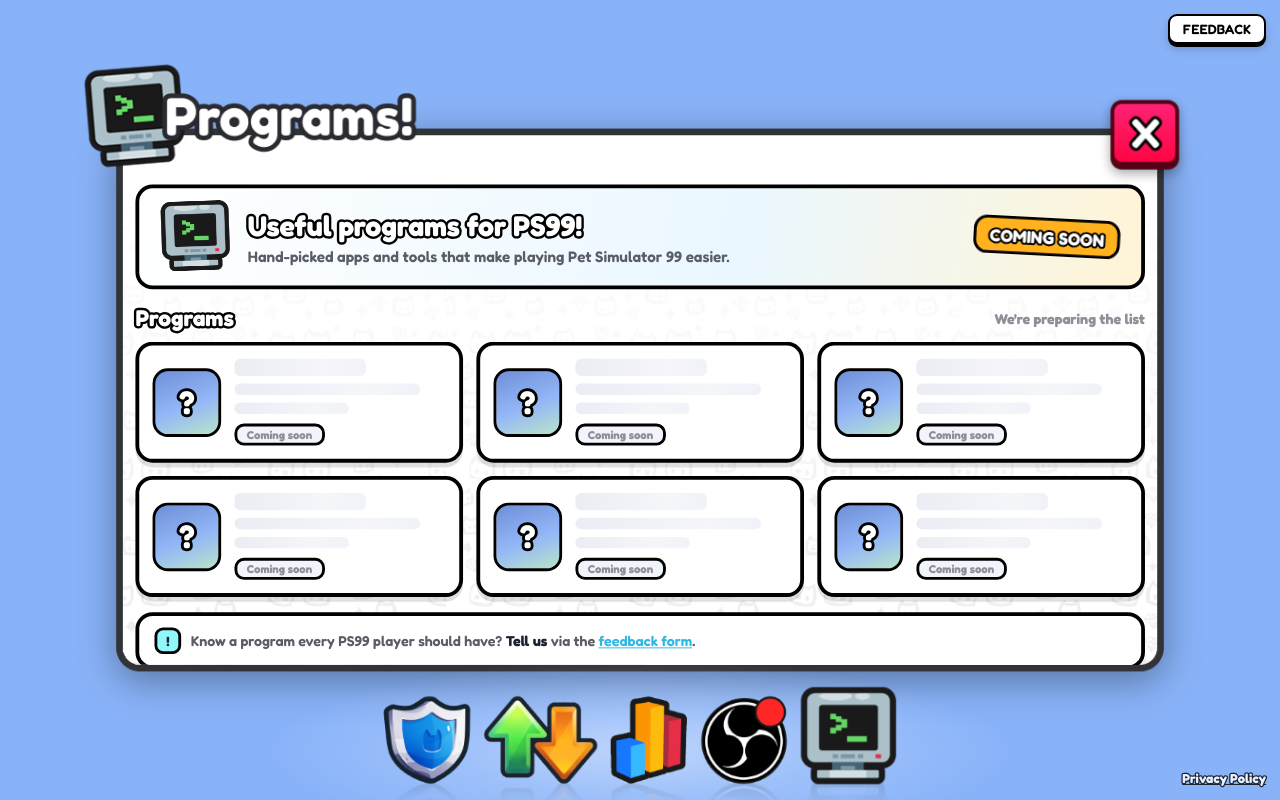
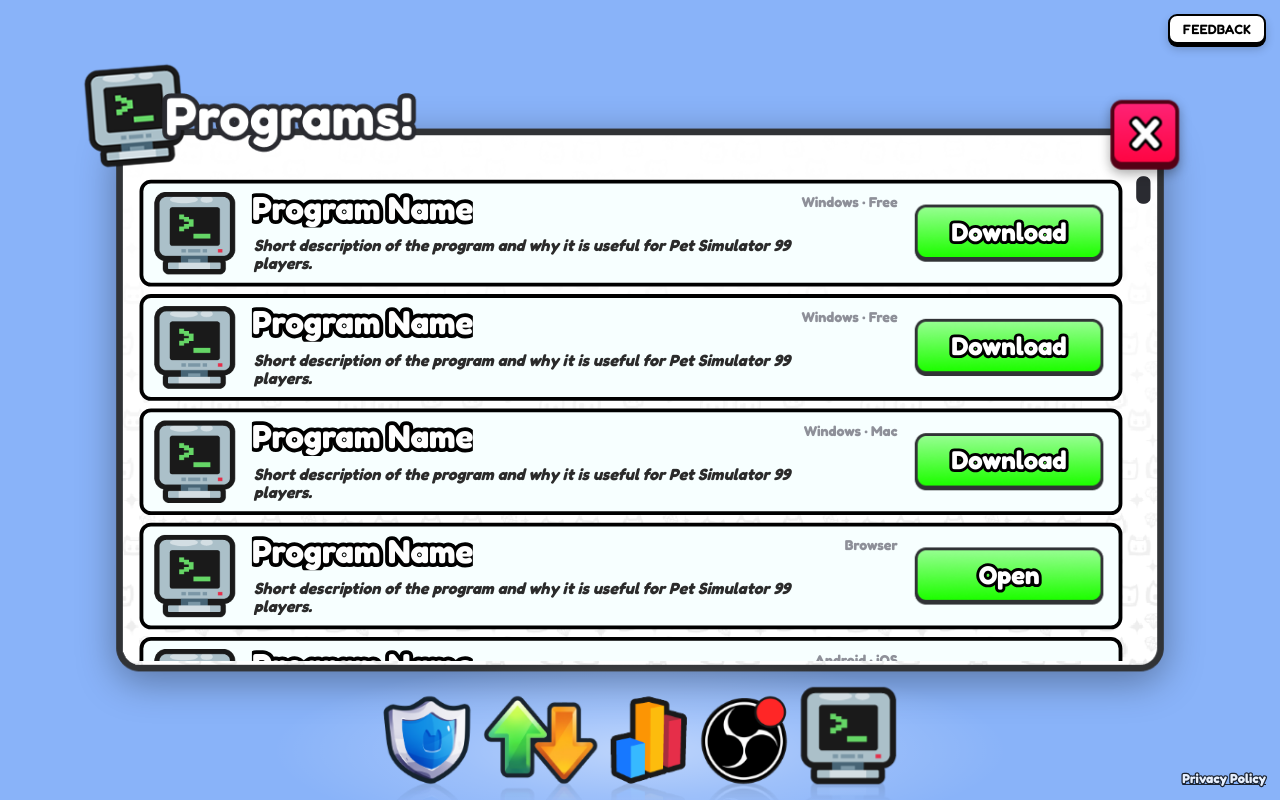
Before and after one commit to dan13ell/ps99clans, a plain HTML site: page programs/index.html in a window 1280 px wide. Drawn offline with Linux system fonts and the light colour scheme.

Commit message:
Programs: one program per row in clan-row style, site buttons, visible scrollbar, no coming soon
Co-Authored-By: Claude Opus 5.5 <noreply@anthropic.com>
Claude-Session: https://claude.ai/code/session_01WzhvNp3R4Pd21aEGdjJFm4

```diff
--- a/programs/index.html
+++ b/programs/index.html
@@ -62,60 +62,59 @@
         .close-btn:hover:not(:active) { left: 1042px; top: -34px; width: 76px; height: 77px; }
         .close-btn:active { background-image: url("/images/X-clicked.png"); left: 1047px; top: -29px; width: 66px; height: 67px; }
 
-        /* ---------- posuvná oblast v okně ---------- */
+        /* ---------- posuvná oblast v okně (scrollbar = /scrollbar.js, jezdec scroller.png) ---------- */
         .pr-scroll {
-            position: absolute; left: 8px; top: 7px; width: 1096px; height: 556px;
+            position: absolute; left: 14px; top: 50px; width: 1072px; height: 508px;
             overflow-y: auto; overflow-x: hidden; z-index: 900;
-            border-radius: 16px;
             touch-action: pan-y pinch-zoom !important; overscroll-behavior: contain !important;
-            contain: strict;
         }
-        .pr-inner { position: relative; width: 1096px; padding: 52px 24px 22px 12px; display: flex; flex-direction: column; gap: 16px; }
+        .pr-list { width: 1072px; padding: 4px 30px 12px 10px; display: flex; flex-direction: column; gap: 8px; }
 
-        /* ---------- společné ---------- */
-        .card { position: relative; background: #FFFFFF; border: 4px solid #000; border-radius: 18px; }
-        .title-stroke {
-            font-size: 24px; color: #FFFFFF;
-            -webkit-text-stroke: 5px #000; stroke-linejoin: round; -webkit-stroke-linejoin: round;
-            paint-order: stroke fill; font-weight: 800 !important; white-space: nowrap;
+        /* ---------- řádek programu (jako řádek klanu na Top Clans) ---------- */
+        .prog {
+            position: relative; display: block; flex-shrink: 0; height: 112px;
+            background: #F7FFFF; border: 4px solid #000; border-radius: 12px;
+            text-decoration: none; cursor: pointer; -webkit-tap-highlight-color: transparent;
+            transition: transform 0.044s cubic-bezier(0.1, 0.9, 0.2, 1);
         }
-        .sec-head { display: flex; align-items: center; justify-content: space-between; gap: 10px; margin-bottom: 10px; }
-        .sec-sub { font-size: 15px; font-weight: 700 !important; color: #8E9099; white-space: nowrap; }
+        .prog:hover:not(:active) { transform: scale(1.012); z-index: 10; }
+        .prog:active { transform: scale(0.97); }
 
-        /* ---------- hero ---------- */
-        .hero { display: flex; align-items: center; gap: 18px; padding: 14px 22px; background: linear-gradient(100deg, #FFFFFF 0%, #EAF7FF 60%, #FFF4D6 100%); }
-        .hero-txt { flex: 1 1 auto; min-width: 0; }
-        .hero-ic { width: 74px; height: auto; flex: 0 0 auto; animation: heroBob 3s ease-in-out infinite; }
-        @keyframes heroBob { 0%, 100% { transform: translateY(0) rotate(-4deg); } 50% { transform: translateY(-5px) rotate(4deg); } }
-        .hero h1 { font-size: 30px; }
-        .hero p { margin-top: 4px; font-size: 16px; color: #5A5D66; font-weight: 600 !important; }
-        .hero-soon {
-            flex: 0 0 auto; padding: 6px 14px; border-radius: 14px; border: 3px solid #000; background: #FFB21E;
-            color: #FFF; font-size: 18px; font-weight: 800 !important; -webkit-text-stroke: 4px #000; paint-order: stroke fill;
-            transform: rotate(3deg);
+        .prog-ic { position: absolute; left: 10px; top: 8px; width: 88px; height: 88px; object-fit: contain; pointer-events: none; }
+        .prog-name {
+            position: absolute; left: 114px; top: 4px; max-width: 610px; overflow: hidden; text-overflow: ellipsis;
+            font-size: 35px; color: #FEFEFE; white-space: nowrap;
+            -webkit-text-stroke: 8px #000; stroke-linejoin: round; -webkit-stroke-linejoin: round;
+            paint-order: stroke fill; font-weight: 800 !important;
+        }
+        .prog-desc {
+            position: absolute; left: 116px; top: 55px; width: 620px;
+            font-size: 17px; line-height: 1.12; color: #2B2B2B; font-weight: 700 !important; font-style: italic;
+            display: -webkit-box; -webkit-line-clamp: 2; -webkit-box-orient: vertical; overflow: hidden;
+        }
+        .prog-meta {
+            position: absolute; right: 232px; top: 10px;
+            font-size: 15px; color: #8E9099; font-weight: 700 !important; white-space: nowrap;
         }
 
-        /* ---------- placeholder karty ---------- */
-        .grid { display: grid; grid-template-columns: repeat(3, 1fr); gap: 14px; }
-        .prog { display: flex; gap: 14px; align-items: center; padding: 14px; box-shadow: 0 5px 0 rgba(0, 0, 0, 0.12); }
-        .prog-ic {
-            flex: 0 0 auto; width: 72px; height: 72px; border-radius: 16px; border: 3px solid #000;
-            background: linear-gradient(160deg, #6F8FD8 0%, #93B7F7 55%, #B9E4C9 100%);
-            display: flex; align-items: center; justify-content: center;
-            font-size: 34px; color: #FFF; -webkit-text-stroke: 6px #000; paint-order: stroke fill; font-weight: 800 !important;
+        /* tlačítko = obrázek tlačítka z webu + text */
+        .prog-btn {
+            position: absolute; right: 16px; top: 22px; width: 198px; height: 60px;
+            background: url("/images/region-button.png") no-repeat center bottom; background-size: 100% 100%;
+            display: flex; align-items: center; justify-content: center; padding-bottom: 4px;
+            font-size: 27px; color: #FFF; -webkit-text-stroke: 6px #000; paint-order: stroke fill; font-weight: 800 !important;
+            pointer-events: none;
         }
-        .prog-txt { flex: 1 1 auto; min-width: 0; display: flex; flex-direction: column; gap: 8px; }
-        .sk { height: 12px; border-radius: 6px; background: linear-gradient(90deg, #E6E9F0 0%, #F4F6FA 50%, #E6E9F0 100%); background-size: 200% 100%; animation: shimmer 1.6s linear infinite; }
-        .sk.t { height: 18px; width: 62%; }
-        .sk.s { width: 88%; }
-        .sk.s2 { width: 54%; }
-        @keyframes shimmer { from { background-position: 200% 0; } to { background-position: -200% 0; } }
-        .prog-tag { align-self: flex-start; margin-top: 2px; padding: 1px 10px; border-radius: 10px; border: 3px solid #000; background: #F1F4FA; font-size: 12px; font-weight: 800 !important; color: #8E9099; }
+        .prog:active .prog-btn { background-image: url("/images/region-button-clicked.png"); top: 24px; height: 58px; padding-bottom: 2px; }
 
-        .note { padding: 12px 16px; display: flex; gap: 10px; align-items: center; font-size: 15px; color: #5A5D66; font-weight: 600 !important; }
-        .note i { flex: 0 0 auto; width: 28px; height: 28px; border-radius: 9px; border: 3px solid #000; background: #8FF8FB; display: flex; align-items: center; justify-content: center; font-style: normal; font-size: 14px; font-weight: 800 !important; color: #1C2130; }
-        .note b { color: #1C2130; font-weight: 800 !important; }
-        .note a { color: #2DB9E5; text-decoration: underline; }
+        /* poslední řádek – návrh programu */
+        .prog.suggest { background: rgba(255, 255, 255, 0.55); border: 4px dashed #9A9EA8; }
+        .prog.suggest .prog-ic { display: flex; align-items: center; justify-content: center; border-radius: 14px; border: 4px dashed #9A9EA8;
+            font-size: 56px; line-height: 1; color: #FFF; -webkit-text-stroke: 8px #9A9EA8; paint-order: stroke fill; font-weight: 800 !important; }
+        .prog.suggest .prog-name { -webkit-text-stroke-color: #6E727C; }
+        .prog.suggest .prog-desc { color: #6E727C; }
+        .prog.suggest .prog-btn { background-image: url("/images/grey.png"); }
+        .prog.suggest:active .prog-btn { background-image: url("/images/grey-clicked.png"); }
 
         /* ---------- FEEDBACK / Privacy ---------- */
         .ps99-feedback-btn {
@@ -161,33 +160,7 @@
             <div class="pr-logo"></div>
 
             <div class="pr-scroll" id="prScroll">
-                <div class="pr-inner">
-
-                    <!-- úvod -->
-                    <div class="card hero">
-                        <img class="hero-ic" src="/images/hotbar/programs.png" alt="" draggable="false">
-                        <div class="hero-txt">
-                            <h1 class="title-stroke">Useful programs for PS99!</h1>
-                            <p>Hand-picked apps and tools that make playing Pet Simulator 99 easier.</p>
-                        </div>
-                        <div class="hero-soon">COMING SOON</div>
-                    </div>
-
-                    <!-- PLACEHOLDER – sem přijdou karty programů -->
-                    <div>
-                        <div class="sec-head"><span class="title-stroke">Programs</span><span class="sec-sub">We're preparing the list</span></div>
-                        <div class="grid">
-                            <div class="card prog"><div class="prog-ic">?</div><div class="prog-txt"><div class="sk t"></div><div class="sk s"></div><div class="sk s2"></div><span class="prog-tag">Coming soon</span></div></div>
-                            <div class="card prog"><div class="prog-ic">?</div><div class="prog-txt"><div class="sk t"></div><div class="sk s"></div><div class="sk s2"></div><span class="prog-tag">Coming soon</span></div></div>
-                            <div class="card prog"><div class="prog-ic">?</div><div class="prog-txt"><div class="sk t"></div><div class="sk s"></div><div class="sk s2"></div><span class="prog-tag">Coming soon</span></div></div>
-                            <div class="card prog"><div class="prog-ic">?</div><div class="prog-txt"><div class="sk t"></div><div class="sk s"></div><div class="sk s2"></div><span class="prog-tag">Coming soon</span></div></div>
-                            <div class="card prog"><div class="prog-ic">?</div><div class="prog-txt"><div class="sk t"></div><div class="sk s"></div><div class="sk s2"></div><span class="prog-tag">Coming soon</span></div></div>
-                            <div class="card prog"><div class="prog-ic">?</div><div class="prog-txt"><div class="sk t"></div><div class="sk s"></div><div class="sk s2"></div><span class="prog-tag">Coming soon</span></div></div>
-                        </div>
-                    </div>
-
-                    <div class="card note"><i>!</i><span>Know a program every PS99 player should have? <b>Tell us</b> via the <a href="https://forms.gle/2DWB7Hzcv2XZ1PVCA" target="_blank" rel="noopener">feedback form</a>.</span></div>
-                </div>
+                <div class="pr-list" id="progList"></div>
             </div>
 
             <a class="close-btn" href="/" aria-label="Close" draggable="false"></a>
@@ -195,6 +168,37 @@
     </div>
 
     <script>
+        // ===================== PROGRAMY =====================
+        // Nový program = jeden řádek. name, desc (max 2 řádky), meta (vpravo nahoře, volitelné),
+        // icon (PNG ~100x100), url (kam vede tlačítko), btn (text tlačítka, výchozí "Download")
+        const PROGRAMS = [
+            { name: "Program Name", desc: "Short description of the program and why it is useful for Pet Simulator 99 players.", meta: "Windows · Free", icon: "/images/hotbar/programs.png", url: "" },
+            { name: "Program Name", desc: "Short description of the program and why it is useful for Pet Simulator 99 players.", meta: "Windows · Free", icon: "/images/hotbar/programs.png", url: "" },
+            { name: "Program Name", desc: "Short description of the program and why it is useful for Pet Simulator 99 players.", meta: "Windows · Mac", icon: "/images/hotbar/programs.png", url: "" },
+            { name: "Program Name", desc: "Short description of the program and why it is useful for Pet Simulator 99 players.", meta: "Browser", icon: "/images/hotbar/programs.png", url: "", btn: "Open" },
+            { name: "Program Name", desc: "Short description of the program and why it is useful for Pet Simulator 99 players.", meta: "Android · iOS", icon: "/images/hotbar/programs.png", url: "" },
+        ];
+        const SUGGEST_URL = "https://forms.gle/2DWB7Hzcv2XZ1PVCA";
+        // ====================================================
+
+        (function () {
+            const esc = (t) => String(t || "").replace(/[&<>"]/g, (c) => ({ "&": "&amp;", "<": "&lt;", ">": "&gt;", '"': "&quot;" }[c]));
+            const row = (p, extra) => `
+                <a class="prog${extra || ""}" href="${esc(p.url || "#")}"${p.url ? ' target="_blank" rel="noopener"' : ""} draggable="false">
+                    ${p.icon ? `<img class="prog-ic" src="${esc(p.icon)}" alt="" draggable="false">` : `<span class="prog-ic">+</span>`}
+                    <span class="prog-name">${esc(p.name)}</span>
+                    <span class="prog-desc">${esc(p.desc)}</span>
+                    ${p.meta ? `<span class="prog-meta">${esc(p.meta)}</span>` : ""}
+                    <span class="prog-btn">${esc(p.btn || "Download")}</span>
+                </a>`;
+            const list = document.getElementById("progList");
+            list.innerHTML = PROGRAMS.map((p) => row(p)).join("") + row({
+                name: "Suggest a program", desc: "Know a program every PS99 player should have? Tell us and we will add it.",
+                url: SUGGEST_URL, btn: "Suggest"
+            }, " suggest");
+            list.addEventListener("click", (e) => { const a = e.target.closest("a.prog"); if (a && a.getAttribute("href") === "#") e.preventDefault(); });
+        })();
+
         function autoFitScreen() {
             if (window.visualViewport && window.visualViewport.scale > 1.01) return;   // uživatel zoomuje -> nic neměnit
             const scaler = document.getElementById("appScaler");
```
